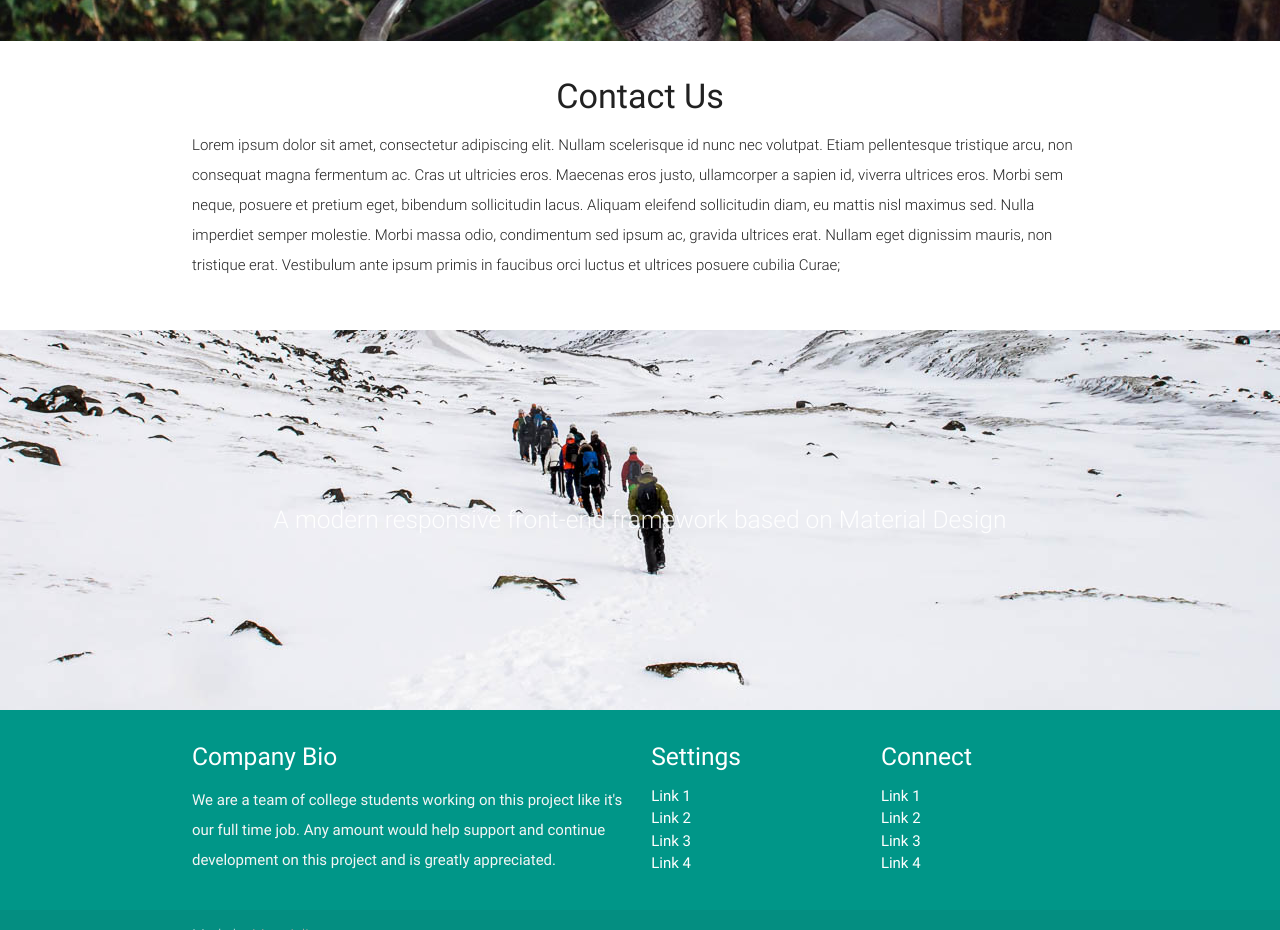
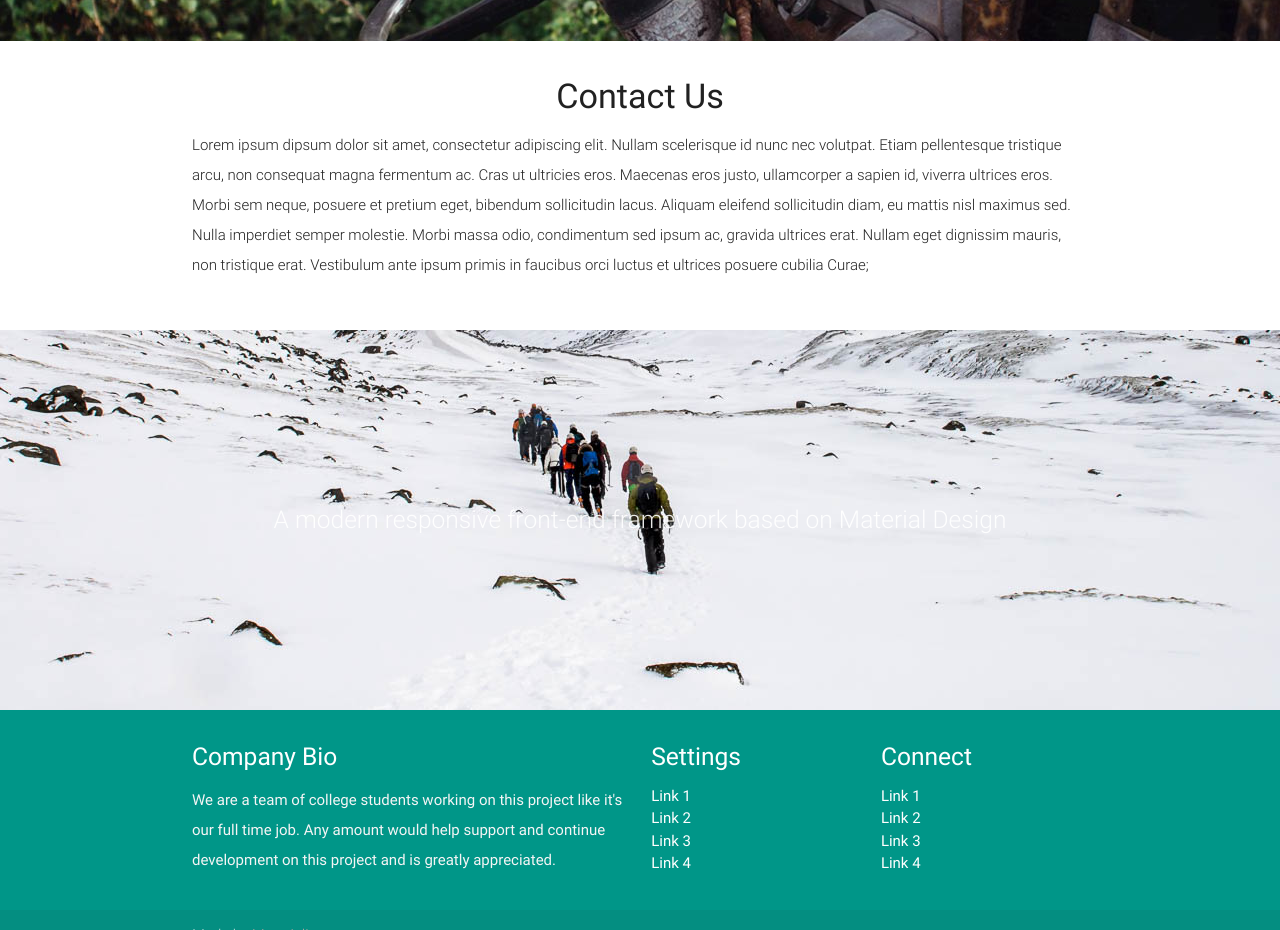
Before and after one commit to Scienta/scienta.github.io, a plain HTML site: page example.html in a window 1280 px wide. Shown: the part 1300-2230 px from the top of the page. Drawn offline with nearby package versions, Linux system fonts and the light colour scheme.

Commit message:
Test commit

```diff
--- a/example.html
+++ b/example.html
@@ -110,7 +110,7 @@
                 <h3><i class="mdi-content-send brown-text"></i></h3>
                 <h4>Contact Us</h4>
 
-                <p class="left-align light">Lorem ipsum dolor sit amet, consectetur adipiscing elit. Nullam scelerisque
+                <p class="left-align light">Lorem ipsum dipsum dolor sit amet, consectetur adipiscing elit. Nullam scelerisque
                     id nunc nec volutpat. Etiam pellentesque tristique arcu, non consequat magna fermentum ac. Cras ut
                     ultricies eros. Maecenas eros justo, ullamcorper a sapien id, viverra ultrices eros. Morbi sem
                     neque, posuere et pretium eget, bibendum sollicitudin lacus. Aliquam eleifend sollicitudin diam, eu
```
